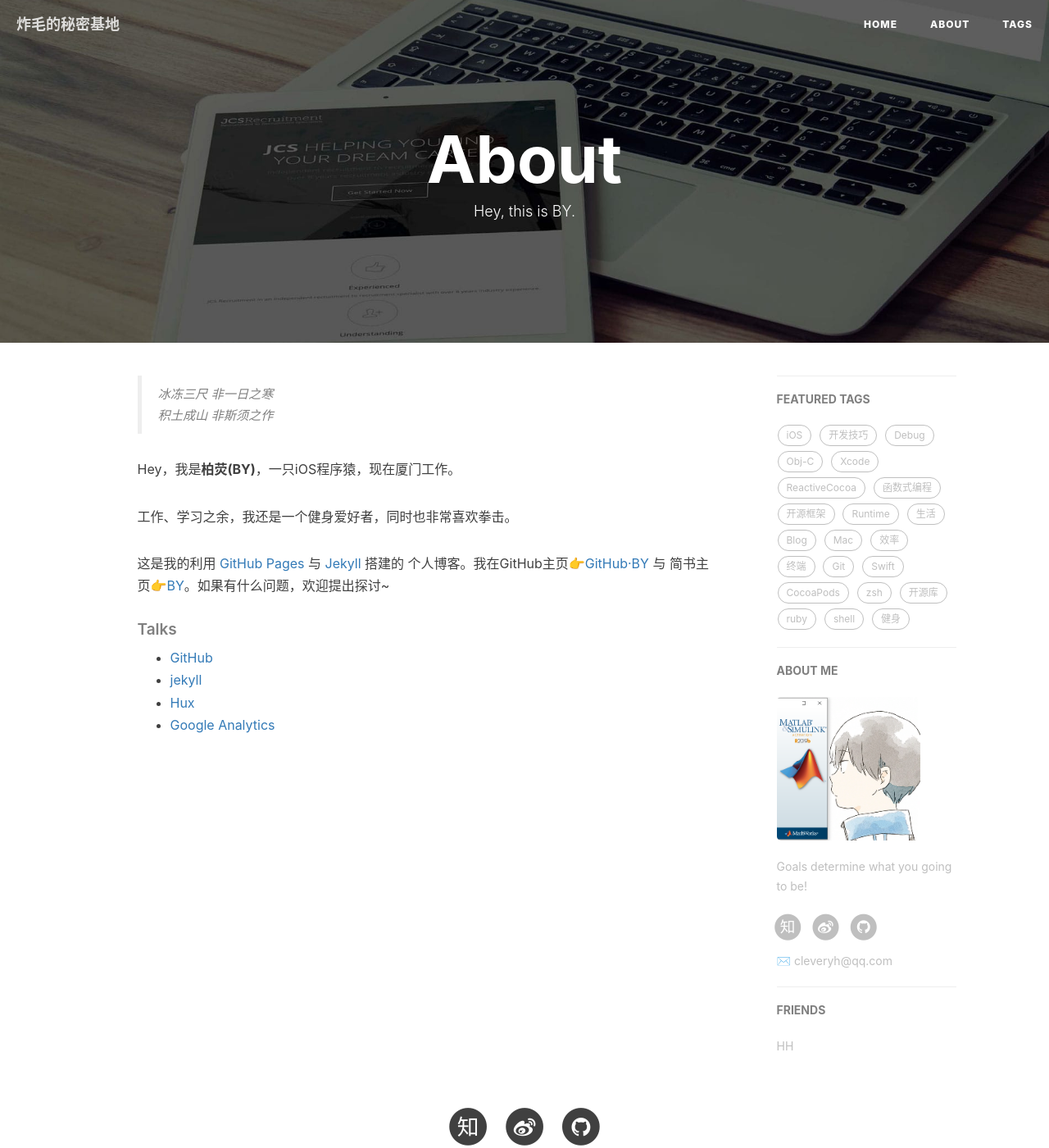
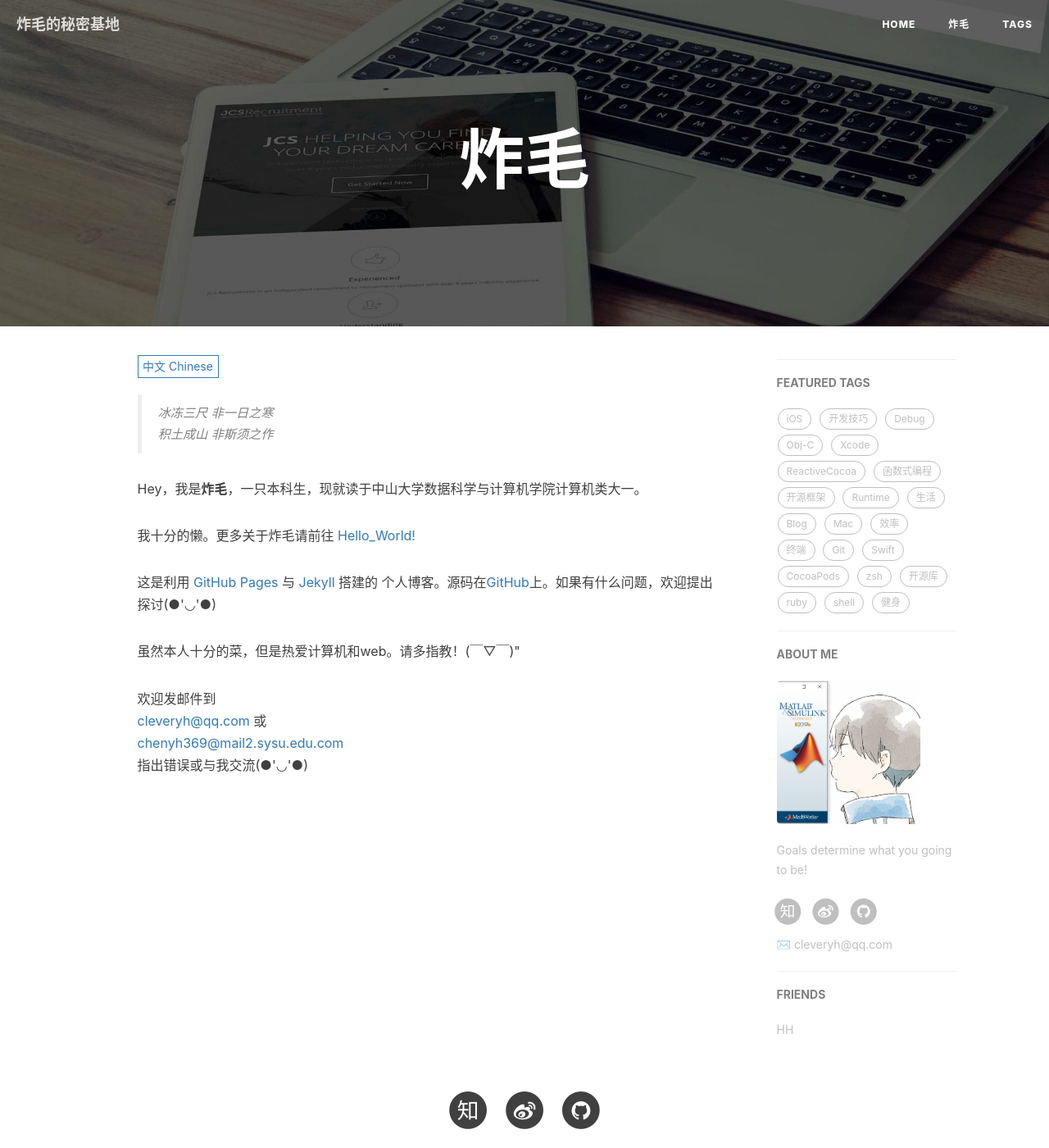
Before and after one commit to lzzmm/lzzmm.github.io, a Jekyll site: the page built from about.html, in a window 1280 px wide and 1400 px high. Shown: the whole window at 82% size. Built offline with Jekyll 4.4.1, drawn with Linux system fonts in a browser that asks for light colours; nearby versions of some CDN libraries; comment, search, counter and statistics services are not loaded.

Commit message:
Update about.html

```diff
--- a/404.html
+++ b/404.html
@@ -1,6 +1,6 @@
 ---
 layout: default
-description: "你来到了没有知识的荒原 🙊"
+description: "你来到了没有知识的荒原 ԅ(¯﹃¯ԅ)"
 header-img: "img/404-bg.jpg"
 permalink: /404.html
 ---
--- a/about.html
+++ b/about.html
@@ -1,15 +1,15 @@
 ---
 layout: page
-title: "About"
-description: "Hey, this is BY."
+title: "炸毛"
+description: ""
 header-img: "img/post-bg-rwd.jpg"
 ---
 
 <!-- Language Selector -->
-<!-- <select class="sel-lang" onchange= "onLanChange(this.options[this.options.selectedIndex].value)">
+<select class="sel-lang" onchange= "onLanChange(this.options[this.options.selectedIndex].value)">
     <option value="0" selected> 中文 Chinese </option>
     <option value="1"> 英文 English </option>
-</select> -->
+</select>
 
 <!-- Chinese Version -->
 <div class="zh post-container">
@@ -18,44 +18,34 @@ header-img: "img/post-bg-rwd.jpg"
     <blockquote><p>冰冻三尺 非一日之寒<br>
     积土成山 非斯须之作</p></blockquote>
 
-    <p>Hey，我是<strong>柏荧(BY)</strong>，一只iOS程序猿，现在厦门工作。</p>
+    <p>Hey，我是<strong>炸毛</strong>，一只本科生，现就读于中山大学数据科学与计算机学院计算机类大一。</p>
 
-    <p>工作、学习之余，我还是一个健身爱好者，同时也非常喜欢拳击。</p>
+    <p>我十分的懒。更多关于炸毛请前往 <a href="_posts/2020-02-15-HelloWorld.md">Hello_World!</a></p>
 
-    <p>这是我的利用 <a href="https://pages.github.com/">GitHub Pages</a> 与 <a href="http://jekyll.com.cn/">Jekyll</a> 搭建的 个人博客。我在GitHub主页<a href="https://github.com/qiubaiying">👉GitHub·BY</a> 与 简书主页<a href="https://http://www.jianshu.com/u/e71990ada2fd">👉BY</a>。如果有什么问题，欢迎提出探讨~</p>
+    <p>这是利用 <a href="https://pages.github.com/">GitHub Pages</a> 与 <a href="http://jekyll.com.cn/">Jekyll</a> 搭建的 个人博客。源码在<a href="https://github.com/CleverYh/cleveryh.github.io_">GitHub</a>上。如果有什么问题，欢迎提出探讨(●'◡'●)</p>
 
-    <p></p>
+    <p>虽然本人十分的菜，但是热爱计算机和web。请多指教！(￣▽￣)"</p>
 
-    <h5>Talks</h5>
+    <p>欢迎发邮件到 <br> <a href="mailto:cleveryh@qq.com">cleveryh@qq.com</a> 或 <br> <a href="mailto:chenyh369@mail2.sysu.edu.com">chenyh369@mail2.sysu.edu.com</a> <br> 指出错误或与我交流(●'◡'●)</p>
 
-    <ul>
-        <li><a href="https://github.com">GitHub</a></li>
-        <li><a href="http://jekyll.com.cn/">jekyll</a></li>
-        <li><a href="http://huangxuan.me/">Hux</a></li>
-        <li><a href="https://analytics.google.com/analytics">Google Analytics</a></li>
-    </ul>
 </div>
 
 <!-- English Version -->
-<!-- <div class="en post-container">
-    <blockquote><p>Yet another iOS Developer. <br>
-    Yet another Life-long Student.</p></blockquote>
+<div class="en post-container">
+    <blockquote><p>Le vent se lève, il faut tenter de vivre. </p></blockquote>
 
-    <p>Hi, I am <strong>Baiying Qiu</strong>，you can call me <strong>BY</strong>. I am an iOS software engineer and currently working in Xiamen</p>
+    <p>Hi, I am <strong>Yuhan</strong>，you can call me <strong>Zhamao</strong>. I am a undergraduate and currently studying in School of Data and Computer Science, Sun Yat-sen University Guangzhou East Campus.</p>
 
-    <p>This is my personal blog, through making Github Pages and Jekyll.My GitHub  👉 <a href="http://github.com/qiubaiying">Github·BY</a>.</p>
+    <p>This is my personal blog. My GitHub  <a href="https://github.com/CleverYh">CleverYh</a>.</p>
 
-    <p>I am a sports enthusiast, I like fitness, running and boxing.</p>
+    <p>I like reading, gaming, coding, running and swimming.</p><br>
+    <p>For more at <a href="_posts/2020-02-15-HelloWorld.md">Hello_World!</a> </p>
 
-    <h5>Talks</h5>
+    <p>As I'm so weak in Computer Science, I still love it very much.<br> I'd welcome any suggestions. (￣▽￣)"</p>
 
-    <ul>
-    <li><a href="https://github.com">GitHub</a></li>
-    <li><a href="http://jekyll.com.cn/">jekyll</a></li>
-    <li><a href="https://pages.github.com/">GitHub Pages</a></li>
-    <li><a href="https://qiubaiying.github.io">BY</a></li>
-    </ul>
-</div> -->
+    <p>You can sent e-mail to me at <br> <a href="mailto:cleveryh@qq.com">cleveryh@qq.com</a> or <br> <a href="mailto:chenyh369@mail2.sysu.edu.com">chenyh369@mail2.sysu.edu.com</a> <br> (●'◡'●)</p>
+
+</div>
 
 <!-- Handle Language Change -->
 <script type="text/javascript">
@@ -120,7 +110,7 @@ header-img: "img/post-bg-rwd.jpg"
 {% endif %}
 <!-- Gitalk end -->
 
- <!-- disqus 评论框 start  -->
+<!-- disqus 评论框 start  -->
 {% if site.disqus.enable %}
 
 <div class="comment">
```
